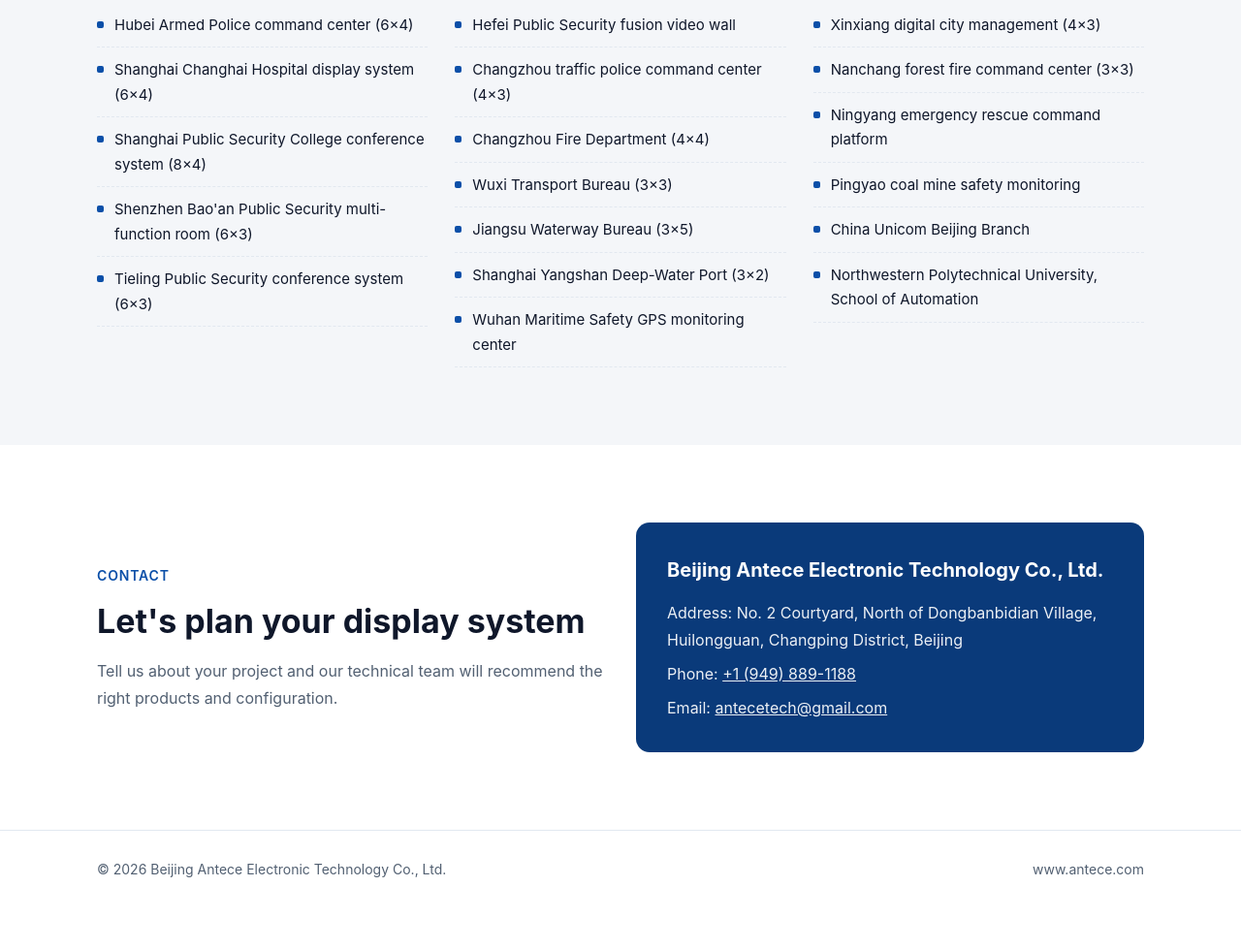
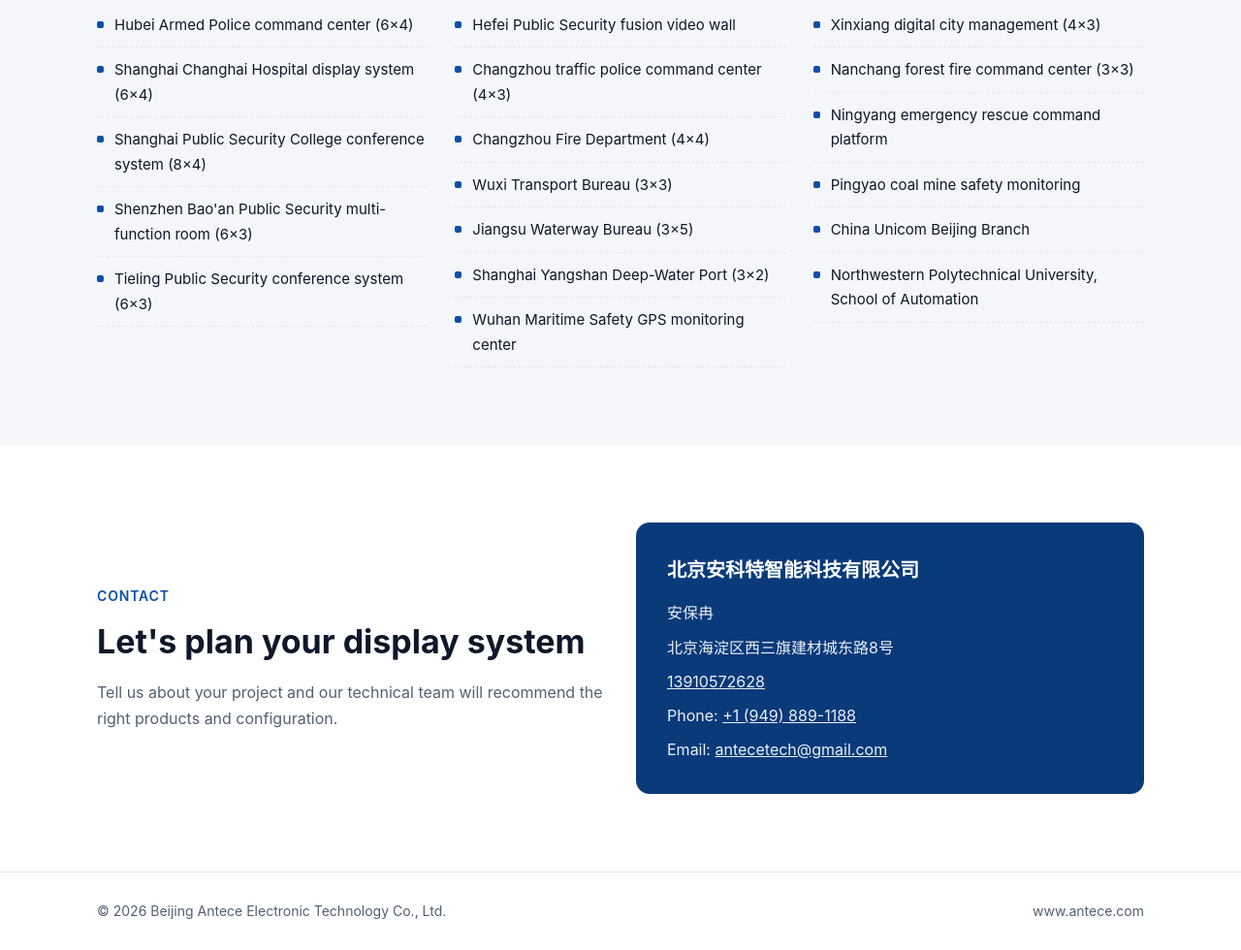
Before and after one commit to antece1/antece-site, a plain HTML site: page index.html in a window 1280 px wide. Shown: the part 3252-4232 px from the top of the page at 97% size. Before the commit the page ends 4189 px from the top, so only its background shows below. Drawn offline with Linux system fonts and the light colour scheme.

Commit message:
Update contact details

```diff
--- a/index.html
+++ b/index.html
@@ -287,8 +287,10 @@
       <p data-en="Tell us about your project and our technical team will recommend the right products and configuration.">告诉我们您的项目需求，我们的技术团队将为您推荐合适的产品与配置方案。</p>
     </div>
     <div class="box">
-      <h3 data-en="Beijing Antece Electronic Technology Co., Ltd.">北京安科特科技有限公司</h3>
-      <p data-en="Address: No. 2 Courtyard, North of Dongbanbidian Village, Huilongguan, Changping District, Beijing">地址：北京市昌平区回龙观镇东半壁店村村北2号院</p>
+      <h3>北京安科特智能科技有限公司</h3>
+      <p>安保冉</p>
+      <p>北京海淀区西三旗建材城东路8号</p>
+      <p><a href="tel:+8613910572628">13910572628</a></p>
       <p><span data-en="Phone:">电话：</span> <a href="tel:+19498891188">+1 (949) 889-1188</a></p>
       <p><span data-en="Email:">邮箱：</span> <a href="mailto:antecetech@gmail.com">antecetech@gmail.com</a></p>
     </div>
```
